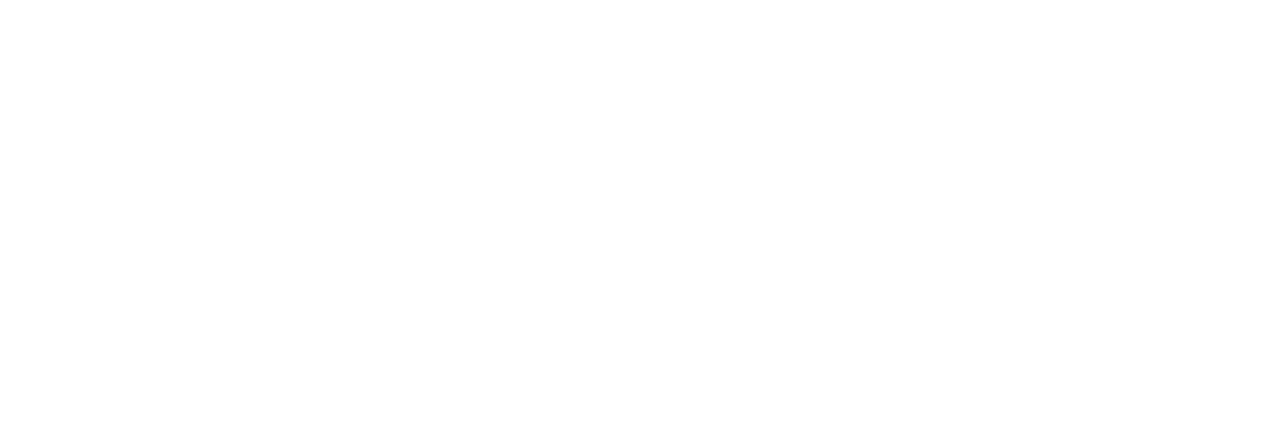
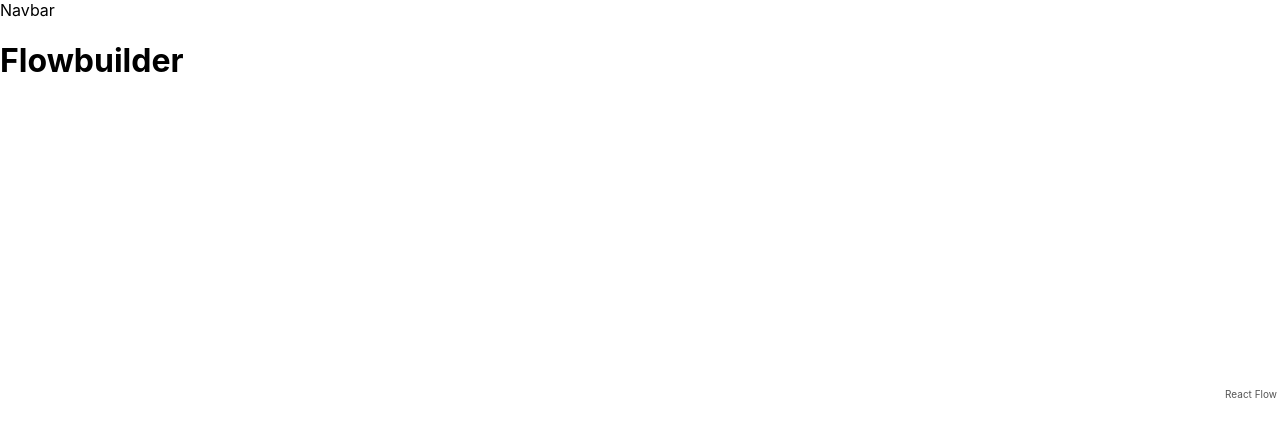
Before and after one commit to kernelguardian/pb-frontend-react-reactflow, a React (Create React App) app: page / in a window 1280 px wide. Shown: the top 436 px of the page. Built offline with nearby package versions, Linux system fonts and the light colour scheme.

Commit message:
defined folder structure

```diff
--- a/src/App.js
+++ b/src/App.js
@@ -1,8 +1,19 @@
+import Flowbuilder from "./reactflow/Flowbuilder";
+import Input from "./foundation/Input";
+import Button from "./foundation/Button";
+import Text from "./foundation/Text";
+import Navbar from "./screen/Navbar";
 
 
 function App() {
   return (
-    <div></div>
+    <div>
+      <Navbar></Navbar>
+      <h1>Flowbuilder</h1>
+      <Flowbuilder></Flowbuilder>
+
+    </div>
+
   );
 }
 
--- /dev/null
+++ b/src/foundation/Button.js
@@ -0,0 +1,9 @@
+import React from 'react';
+
+function Button() {
+    return <div>
+        Button
+    </div>;
+}
+
+export default Button;
--- /dev/null
+++ b/src/foundation/Input.js
@@ -0,0 +1,9 @@
+import React from 'react';
+
+function Input() {
+    return <div>
+        Input
+    </div>;
+}
+
+export default Input;
--- /dev/null
+++ b/src/foundation/Text.js
@@ -0,0 +1,9 @@
+import React from 'react';
+
+function Text() {
+    return <div>
+        Text
+    </div>;
+}
+
+export default Text;
--- /dev/null
+++ b/src/reactflow/Flowbuilder.js
@@ -0,0 +1,34 @@
+import React from 'react';
+import ReactFlow from 'react-flow-renderer';
+
+
+const elements = [
+    {
+        id: '1',
+        type: 'input', // input node
+        data: { label: 'Input Node' },
+        position: { x: 250, y: 25 },
+    },
+    // default node
+    {
+        id: '2',
+        // you can also pass a React component as a label
+        data: { label: <div>Default Node</div> },
+        position: { x: 250, y: 25 },
+    },
+    {
+        id: '3',
+        type: 'output', // output node
+        data: { label: 'Output Node' },
+        position: { x: 250, y: 25 },
+    },
+    // animated edge
+    { id: 'e1-2', source: '1', target: '2', animated: true },
+    { id: 'e2-3', source: '2', target: '3' },
+];
+
+export default () => (
+    <div style={{ height: 300 }}>
+        <ReactFlow elements={elements} />
+    </div>
+);
--- /dev/null
+++ b/src/screen/Navbar.js
@@ -0,0 +1,9 @@
+import React from 'react';
+
+function Navbar() {
+    return <div>
+        Navbar
+    </div>;
+}
+
+export default Navbar;
```
